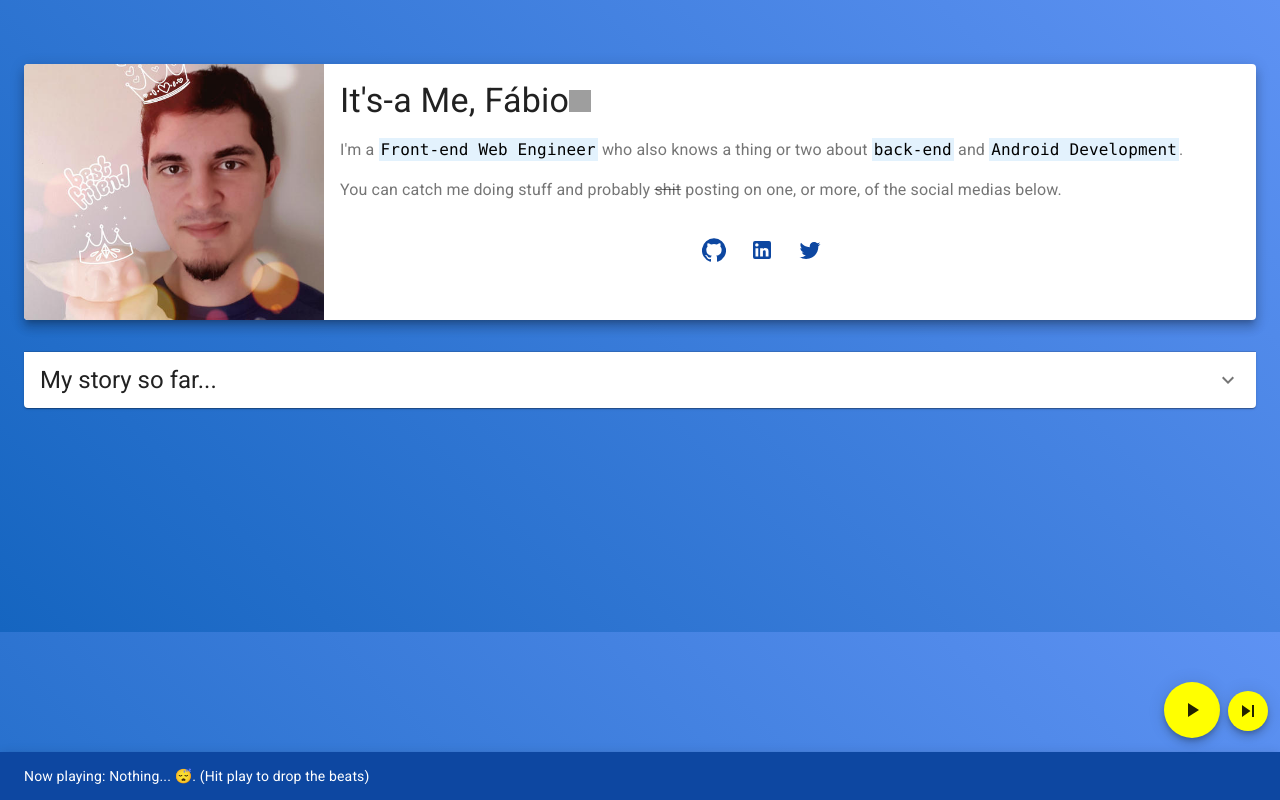
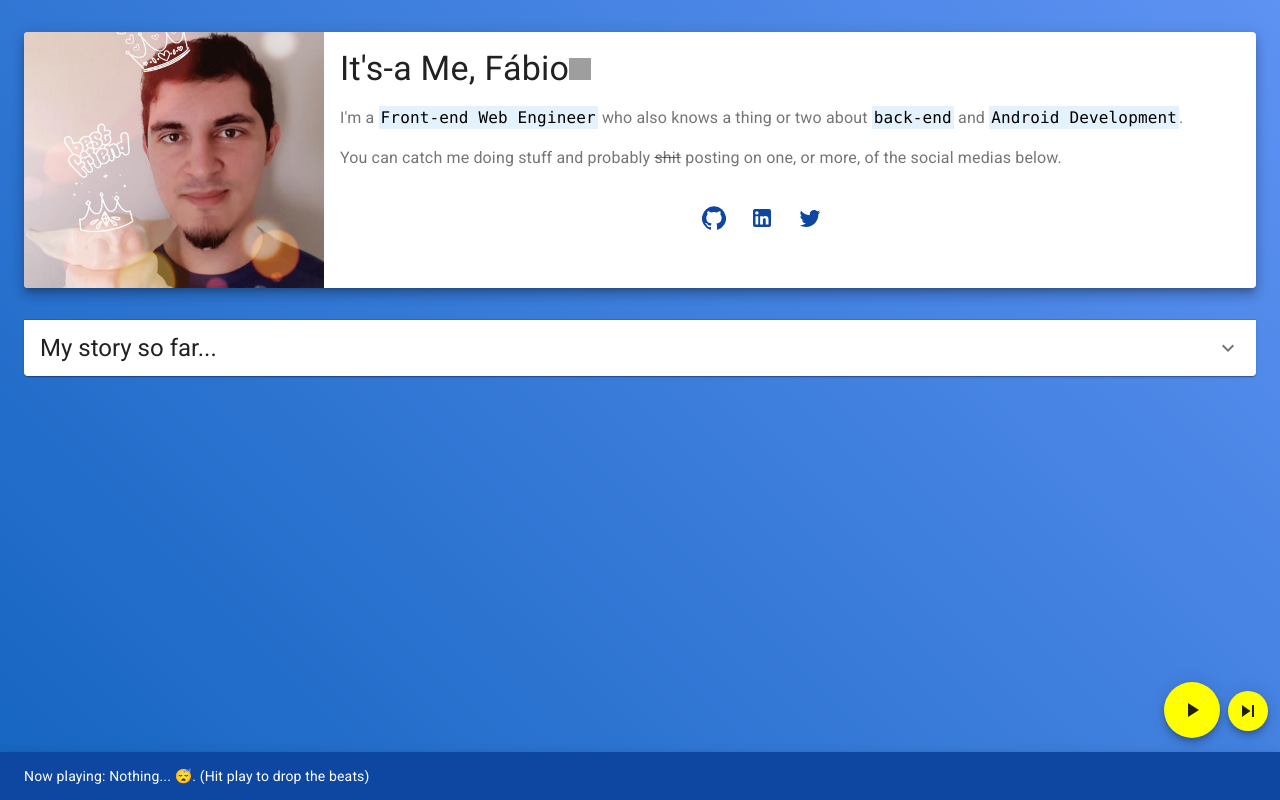
Before and after one commit to Chagall/personal-webiste, a React (Create React App) app: page / in a window 1280 px wide. Built offline with nearby package versions, Linux system fonts and the light colour scheme; grey boxes are pictures that could not be loaded.

Commit message:
removed the padding top from here, it's on Page now. And set the height to 100vh here instead of setting it on the App.css.

```diff
--- a/src/App.js
+++ b/src/App.js
@@ -9,9 +9,9 @@ import BottomAppBar from "./components/BottomAppBar";
 
 function App() {
   return (
-    <div style={containerStyle}>
+    <div style={rootStyle}>
       <ThemeProvider theme={customTheme}>
-        <Container >
+        <Container>
           <Page />
           <BottomAppBar />
         </Container>
@@ -32,8 +32,8 @@ const customTheme = createMuiTheme({
   },
 });
 
-const containerStyle = {
-  paddingTop: "4vh"
+const rootStyle = {
+  height: "100vh",
 };
 
 export default App;
```
